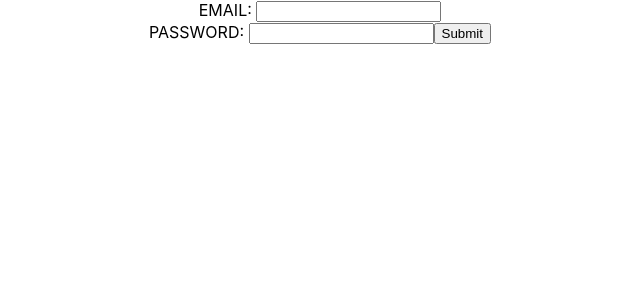
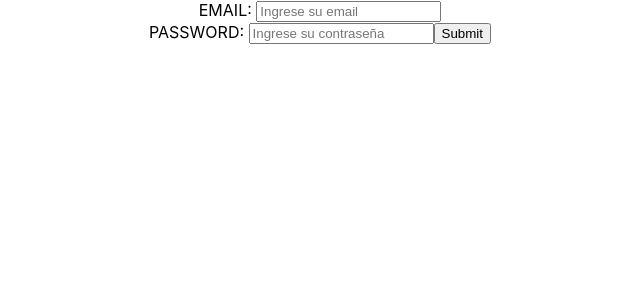
Before and after one commit to FacundoPucheta/Rick_and_Morty, a React (Create React App) app: page / in a window 1280 px wide. Shown: the top 300 px of the page, without its empty margins (320-960 px from the left). Built offline with nearby package versions, Linux system fonts and the light colour scheme; the HTML template or start-up script is replaced by a standard one.

Commit message:
Control added to form

```diff
--- a/src/components/Form/Form.jsx
+++ b/src/components/Form/Form.jsx
@@ -1,14 +1,27 @@
+import { useState } from "react";
+
 const Form = () => {
 
+    const [userData, setUserData] = useState({
+        email: '',
+        password: ''
+    });
+
+    const handleChange = (event) => {
+        setUserData({
+            ...userData,
+            [event.target.name]: event.target.value
+        })
+    }
 
     return (
         <form>
             {/* aca puede ir alguna imagen cuando hagas estilos para que quede piola */}
         <label htmlFor="email">EMAIL: </label>
-        <input type="email" />
+        <input name="email" type="email" placeholder="Ingrese su email" value={userData.email} onChange={handleChange} />
         <br></br>
         <label htmlFor="password">PASSWORD: </label>
-        <input type="text" />
+        <input name="password" type="text" placeholder="Ingrese su contraseña" value={userData.password} onChange={handleChange} />
 
         <button>Submit</button>
         </form>
```
